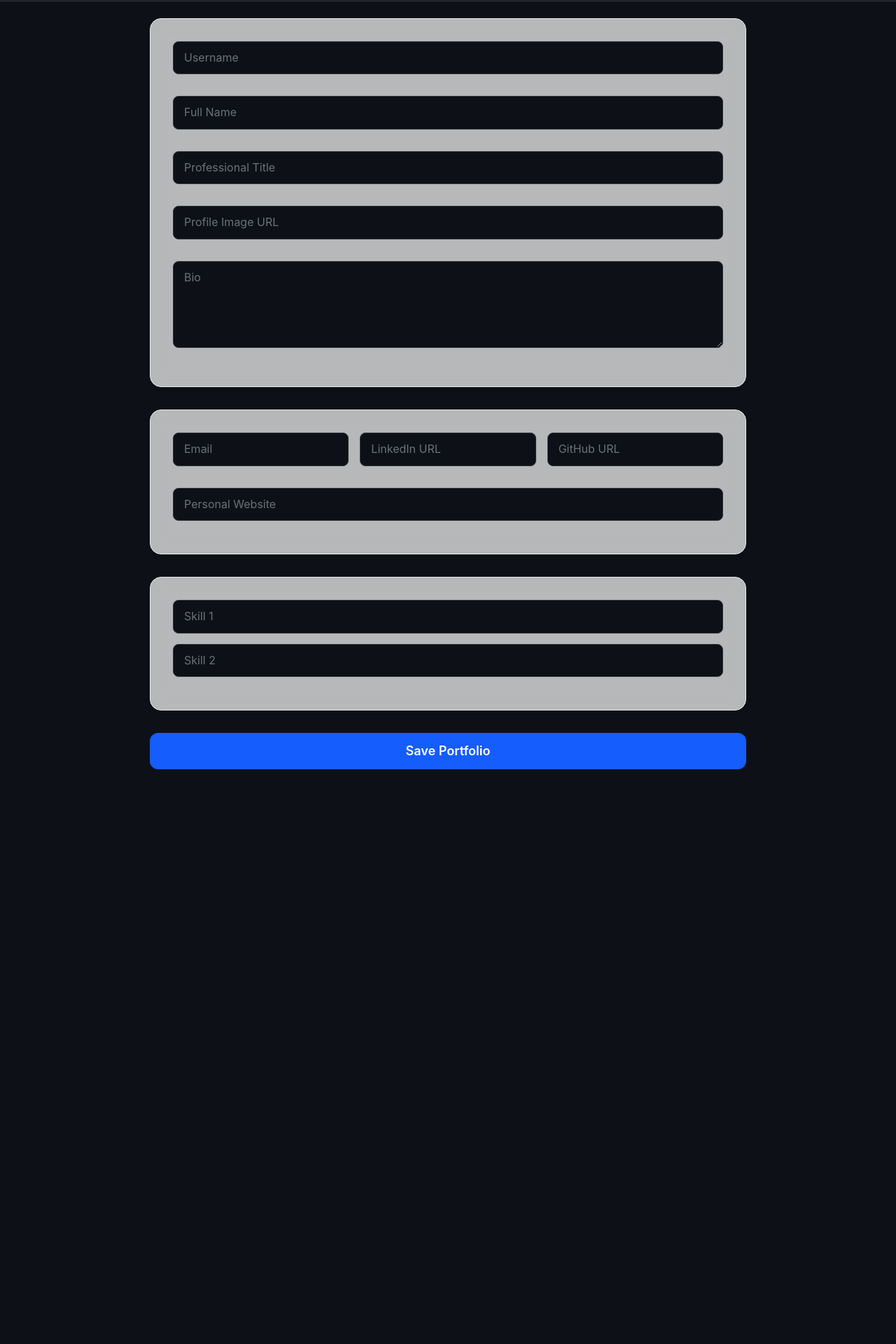
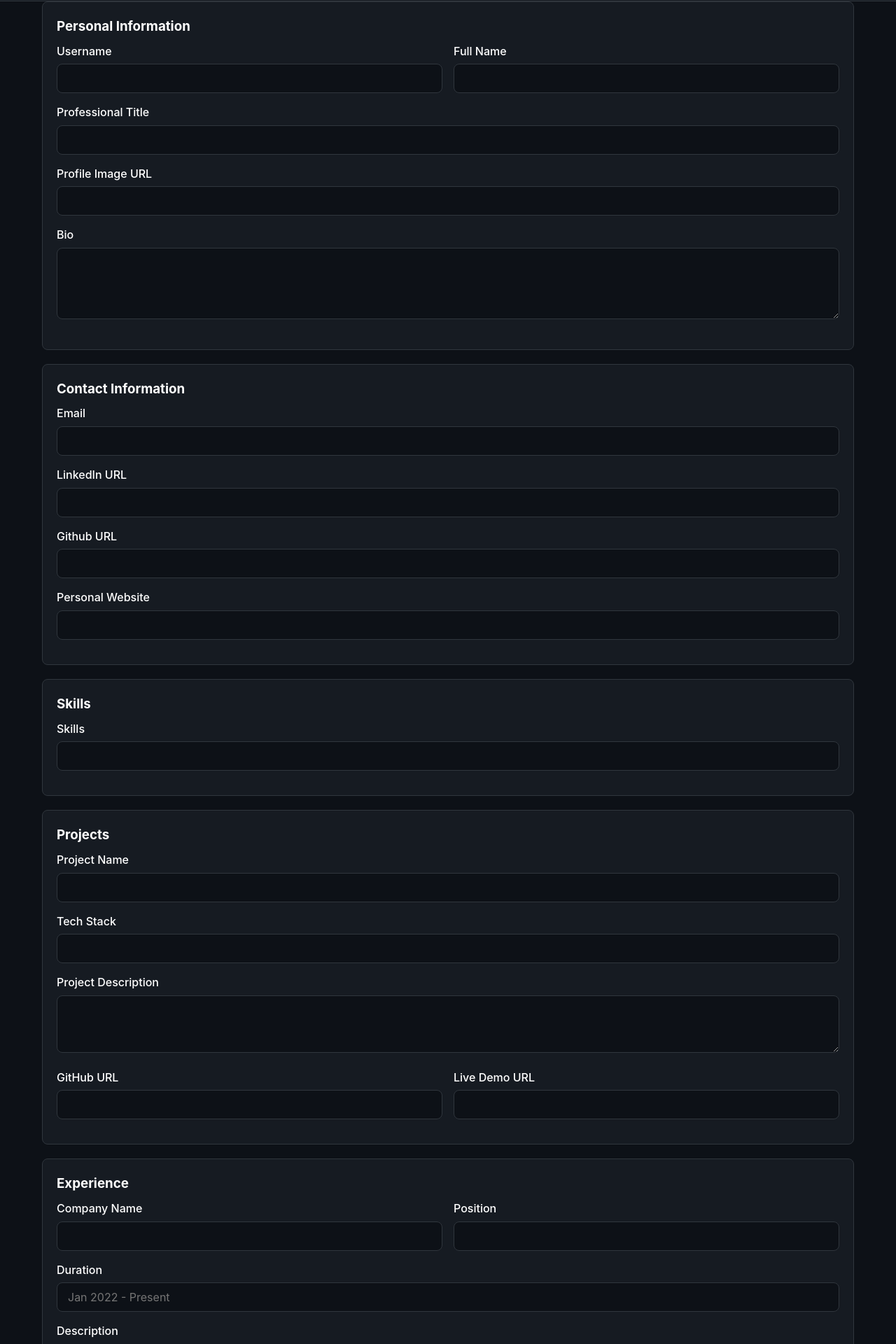
Before and after one commit to SasinduYomal/New_Joiners_Task, a React (Vite) app in the folder frontend/: page /create in a window 1280 px wide. Shown: the part 77-1997 px from the top of the page at 70% size. Before the commit the page ends 1200 px from the top, so only its background shows below. Built offline with nearby package versions, Linux system fonts and the light colour scheme.

Commit message:
edit the Portfolio Form

```diff
--- a/frontend/src/components/PortfolioForm.jsx
+++ b/frontend/src/components/PortfolioForm.jsx
@@ -2,40 +2,113 @@ import React from 'react';
 
 const PortfolioForm = () => {
   return (
-    <form className="space-y-8 max-w-225 mx-auto p-6">
+
+    <div className="container">
+
+
+    <form className="">
 
       {/* Personal Info */}
-      <div className="bg-white/70 backdrop-blur-md border border-gray-200 rounded-2xl p-8 space-y-4 shadow-md">
-        <div className="flex flex-col md:flex-row gap-4">
-          <input type="text" placeholder="Username" className="w-full border px-3 py-2 rounded-lg"/>
-          <input type="text" placeholder="Full Name" className="w-full border px-3 py-2 rounded-lg"/>
+      <div className="card">
+        <h3>Personal Information</h3>
+        <div className="flex gap-4">
+          <div style={{ flex:1 }}>
+            <label >Username</label>
+            <input type="text"/>
+          </div>
+          <div style={{ flex:1}}>
+            <label >Full Name</label>
+            <input type="text" />
+          </div>
         </div>
-        <div className="flex flex-col md:flex-row gap-4">
-          <input type="text" placeholder="Professional Title" className="w-full border px-3 py-2 rounded-lg"/>
-          <input type="text" placeholder="Profile Image URL" className="w-full border px-3 py-2 rounded-lg"/>
+        <div className="gap-4">
+          <div style={{ flex:1}}>
+            <label >Professional Title</label>
+            <input type="text"/>
+          </div>
+          <div style={{ flex:1}}>
+            <label >Profile Image URL</label>
+            <input type="text"/>
+          </div>
         </div>
-        <textarea placeholder="Bio" rows="4" className="w-full border px-3 py-2 rounded-lg"/>
+        <label >Bio</label>
+        <textarea  rows="4"/>
       </div>
 
       {/* Contact Info */}
-      <div className="bg-white/70 backdrop-blur-md border border-gray-200 rounded-2xl p-8 space-y-4 shadow-md flex flex-wrap gap-4">
-        <input type="email" placeholder="Email" className="flex-1 min-w-50 border px-3 py-2 rounded-lg"/>
-        <input type="text" placeholder="LinkedIn URL" className="flex-1 min-w-50 border px-3 py-2 rounded-lg"/>
-        <input type="text" placeholder="GitHub URL" className="flex-1 min-w-50 border px-3 py-2 rounded-lg"/>
-        <input type="text" placeholder="Personal Website" className="flex-1 min-w-50 border px-3 py-2 rounded-lg"/>
+      <div className="card">
+          <h3>Contact Information</h3>
+          <div className='flex gap-4 flex-wrap'>
+            <div style={{ flex: '1 1 45%'}}>
+              <label >Email</label>
+              <input type="email"/>
+              <label>LinkedIn URL</label>
+              <input type="linkedin"/>
+              <label>Github URL</label>
+              <input type="github"/>
+              <label>Personal Website</label>
+              <input type="website"/>
+            </div>
+          </div>
       </div>
 
       {/* Skills */}
-      <div className="bg-white/70 backdrop-blur-md border border-gray-200 rounded-2xl p-8 space-y-4 shadow-md">
-        <input type="text" placeholder="Skill 1" className="w-full border px-3 py-2 rounded-lg"/>
-        <input type="text" placeholder="Skill 2" className="w-full border px-3 py-2 rounded-lg"/>
+      <div className="card">
+        <h3>Skills</h3>
+        <div>
+          <label>Skills</label>
+          <input type="text" />
+        </div>
+      </div>
+      {/* Projects */}
+      <div className="card">
+        <h3>Projects</h3>
+        <div>
+          <label>Project Name</label>
+          <input type="text" />
+          <label >Tech Stack</label>
+          <input type="text" />
+          <label>Project Description</label>
+          <textarea rows="3" />
+          <div className='flex gap-4'>
+            <div style={{ flex:1}}>
+              <label>GitHub URL</label>
+              <input type="text" />
+            </div>
+            <div style={{ flex:1}}>
+              <label>Live Demo URL</label>
+              <input type="text" />
+            </div>
+          </div>
+        </div>
+      </div>
+      {/* Experience */}
+      <div className="card">
+        <h3>Experience</h3>
+        <div>
+          <div className='flex gap-4'>
+            <div style={{flex: 1}}>
+              <label>Company Name</label>
+              <input type="text" />
+            </div>
+            <div style={{flex: 1}}>
+              <label>Position</label>
+              <input type="text" />
+            </div>
+          </div>
+          <label>Duration</label>
+          <input type="text" placeholder="Jan 2022 - Present"/>
+          <label >Description</label>
+          <textarea rows="3" />
+        </div>
       </div>
 
       {/* Submit */}
-      <button type="submit" className="w-full bg-blue-600 hover:bg-blue-700 text-white font-semibold py-3 rounded-xl text-lg">
+      <button type="submit" className="btn">
         Save Portfolio
       </button>
     </form>
+    </div>
   );
 };
 
--- a/frontend/src/index.css
+++ b/frontend/src/index.css
@@ -1,6 +1,3 @@
-@import "tailwindcss";
-
-
 :root {
   /* Colors */
   --bg-color: #0d1117;
@@ -37,6 +34,13 @@
   --error-color: #cf222e;
   --success-color: #1a7f37;
 }
+
+* {
+  box-sizing: border-box;
+  margin: 0;
+  padding: 0;
+}
+
 body {
   font-family: var(--font-family);
   background-color: var(--bg-color);
```
